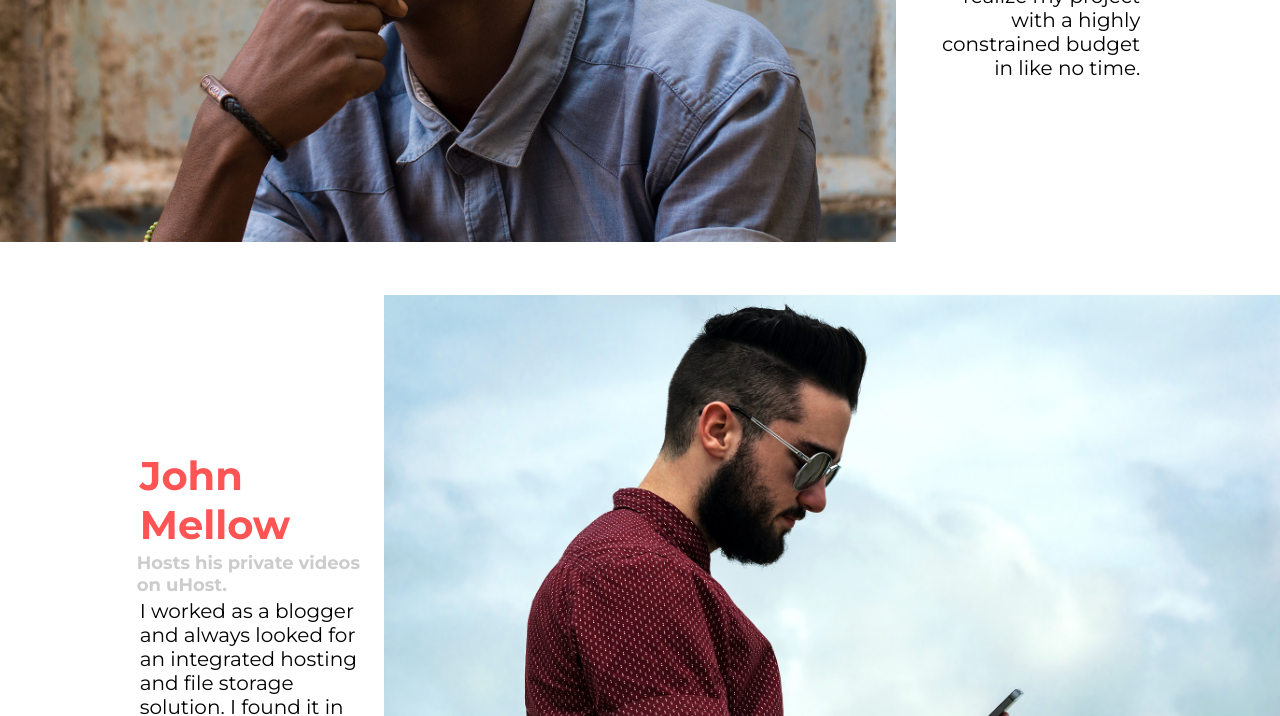
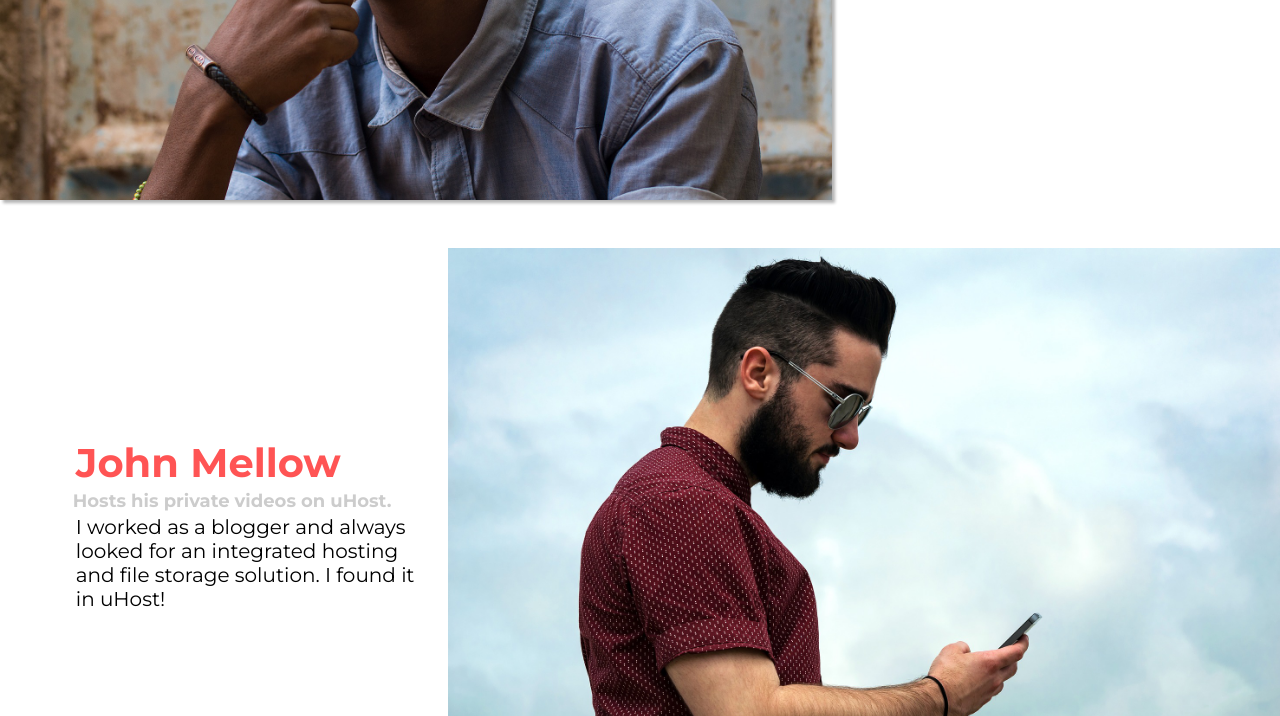
Before and after one commit to gayfulina/css-practice, a plain HTML site: page customers/index.html in a window 1280 px wide. Shown: the part 451-1167 px from the top of the page. Drawn offline with Linux system fonts and the light colour scheme.

Commit message:
customers3

```diff
--- a/customers/customers.css
+++ b/customers/customers.css
@@ -13,13 +13,15 @@
 }
 
 .testimonial__image-container {
-    width: 70%;
+    width: 65%;
     display: inline-block;
     vertical-align: middle;
+    box-shadow: 3px 3px 3px rgba(0,0,0,0.3);
 }
 
 .testimonial__image {
     width: 100%;
+    vertical-align: top;
 }
 
 .testimonial__info {
@@ -27,7 +29,7 @@
     padding: 14px;
     display: inline-block;
     vertical-align: middle;
-    width: 20%;
+    width: 30%;
 }
 
 #customer-2.testimonial {
```
